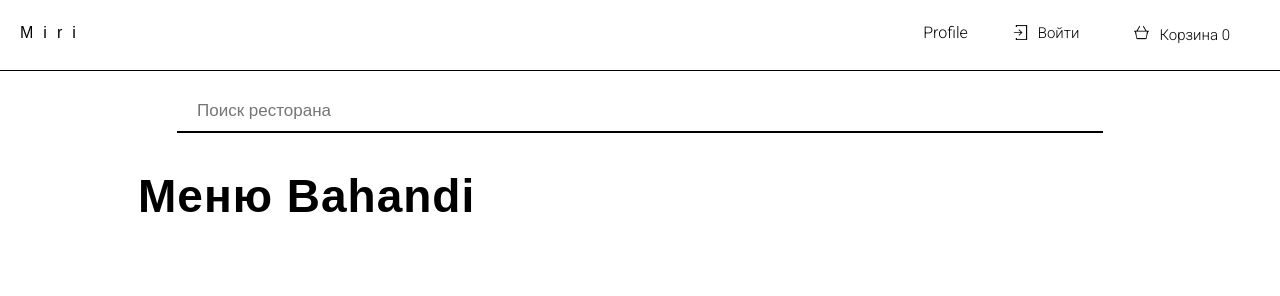
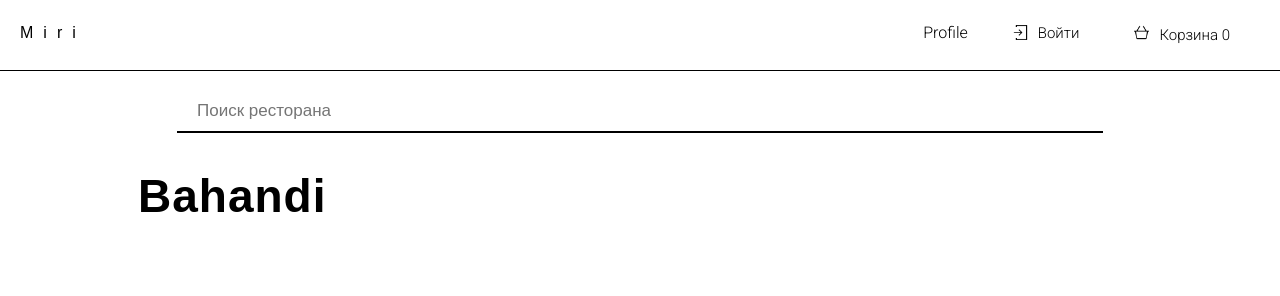
Before and after one commit to azatnt/Project_Aza_Madi, a Django app: a page that uses Project/Main/Miri/templates/Miri/restaurant_detail.html in a window 1280 px wide. Shown: the top 296 px of the page. Run offline with Django 3.2, Linux system fonts and the light colour scheme; data comes from the database, SQL or seed files in the repository; both versions use the stored data as it was after the commit; some libraries are stand-ins or nearby versions; some web fonts are replaced.

Commit message:
Style restaurant list

```diff
--- a/Project/Main/Miri/templates/Miri/restaurant_detail.html
+++ b/Project/Main/Miri/templates/Miri/restaurant_detail.html
@@ -15,7 +15,7 @@
 
 {% for restaurant in rest_name %}
 
-   <h3 class="res-header">Меню {{restaurant.name}}</h3>
+   <h3 class="res-header">{{restaurant.name}}</h3>
    </div>
 
 
--- a/Project/Main/static/css/style1.css
+++ b/Project/Main/static/css/style1.css
@@ -17,6 +17,7 @@
     width: 100%;
     display: flex;
     align-items: center;
+    flex-wrap: wrap;
     justify-content: space-between;
     border-bottom: 1px solid black;
     padding-top: 10px;
@@ -197,6 +198,10 @@
 
 /* Слайдер промо-акции */
 
+.slider-content {
+    max-height: 250px;
+}
+
 
 .cart-promo {
     text-align: center;
@@ -205,7 +210,7 @@
     background-size: cover;
     align-items: center;
     border-radius: 15px;
-    width: 10%;
+    min-width: 150px !important;
     margin: 30px;
     height: 150px !important;
     transition: 0.3s;
@@ -238,6 +243,7 @@
 }
 
 .header-res nav ul {
+    min-height: 30px;
     width: max-content;
     display: flex;
     justify-content: space-between;
@@ -251,6 +257,7 @@
 
 .header-res nav ul li {
     background-color: #377943;
+    height: 100%;
     padding: 5px;
     margin: 10px 20px;
     border-radius: 5px;
```
Also changed, not shown: Project/Main/db.sqlite3.
